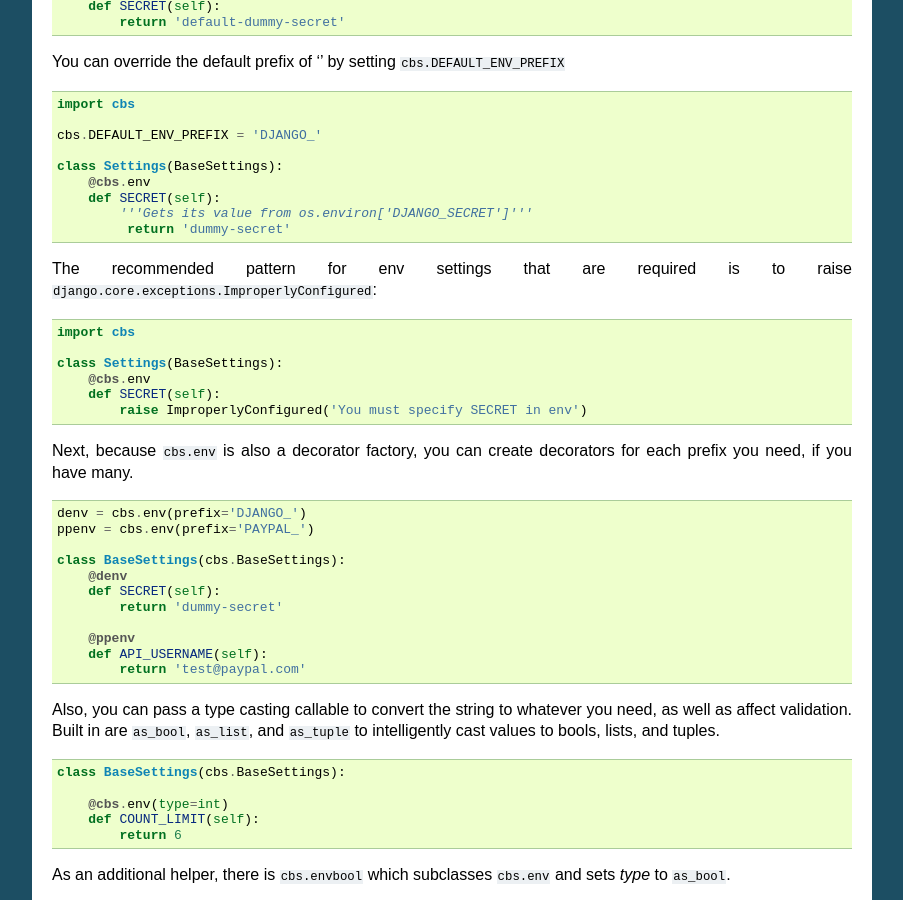
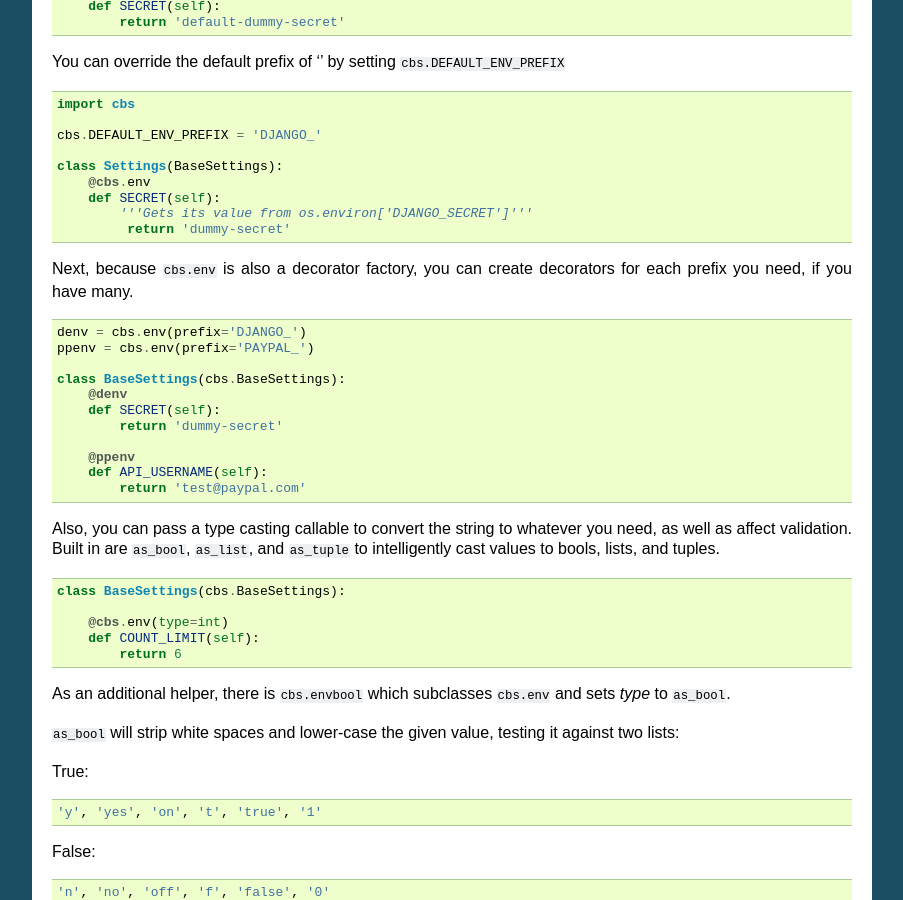
Before and after one commit to funkybob/django-classy-settings, a Sphinx documentation site: the page built from docs/index.rst, in a window 1280 px wide and 900 px high, scrolled down 1767 px. Shown: the whole window, without its empty margins (198-1101 px from the left). Built offline with Sphinx 7.4.7, drawn with Linux system fonts in a browser that asks for light colours.

Commit message:
Remove stale docs

```diff
--- a/docs/index.rst
+++ b/docs/index.rst
@@ -109,19 +109,6 @@
             return 'dummy-secret'
 
 
-The recommended pattern for env settings that are required is to raise
-``django.core.exceptions.ImproperlyConfigured``:
-
-.. code-block:: python
-
-   import cbs
-
-   class Settings(BaseSettings):
-       @cbs.env
-       def SECRET(self):
-           raise ImproperlyConfigured('You must specify SECRET in env')
-
-
 Next, because ``cbs.env`` is also a decorator factory, you can create
 decorators for each prefix you need, if you have many.
 
```
